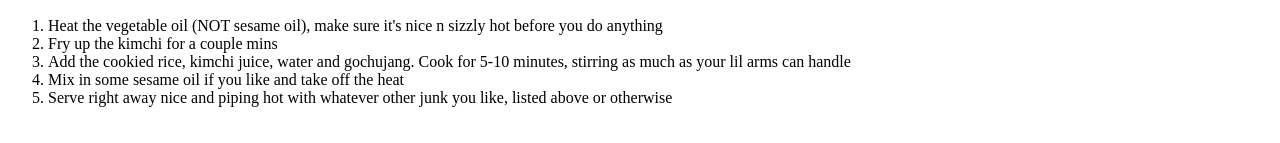
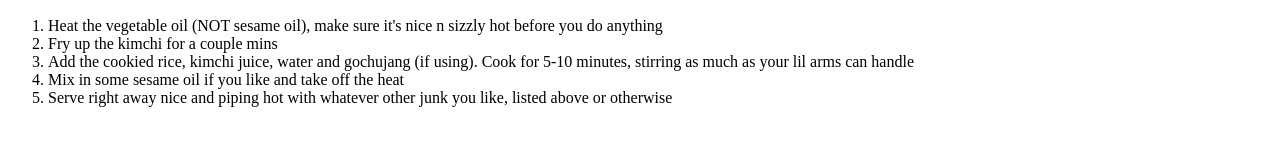
Before and after one commit to wakeupmegeh/odin-recipes, a plain HTML site: page recipes/kimchi-fried-rice.html in a window 1280 px wide. Shown: the part 476-619 px from the top of the page. Drawn offline with Linux system fonts and the light colour scheme.

Commit message:
small tweaks to steps text kfr

```diff
--- a/recipes/kimchi-fried-rice.html
+++ b/recipes/kimchi-fried-rice.html
@@ -31,7 +31,7 @@
         <ol>
             <li>Heat the vegetable oil (NOT sesame oil), make sure it's nice n sizzly hot before you do anything</li>
             <li>Fry up the kimchi for a couple mins</li>
-            <li>Add the cookied rice, kimchi juice, water and gochujang. Cook for 5-10 minutes, stirring as much as your lil arms can handle</li>
+            <li>Add the cookied rice, kimchi juice, water and gochujang (if using). Cook for 5-10 minutes, stirring as much as your lil arms can handle</li>
             <li>Mix in some sesame oil if you like and take off the heat</li>
             <li>Serve right away nice and piping hot with whatever other junk you like, listed above or otherwise</li>
         </ol>
```
